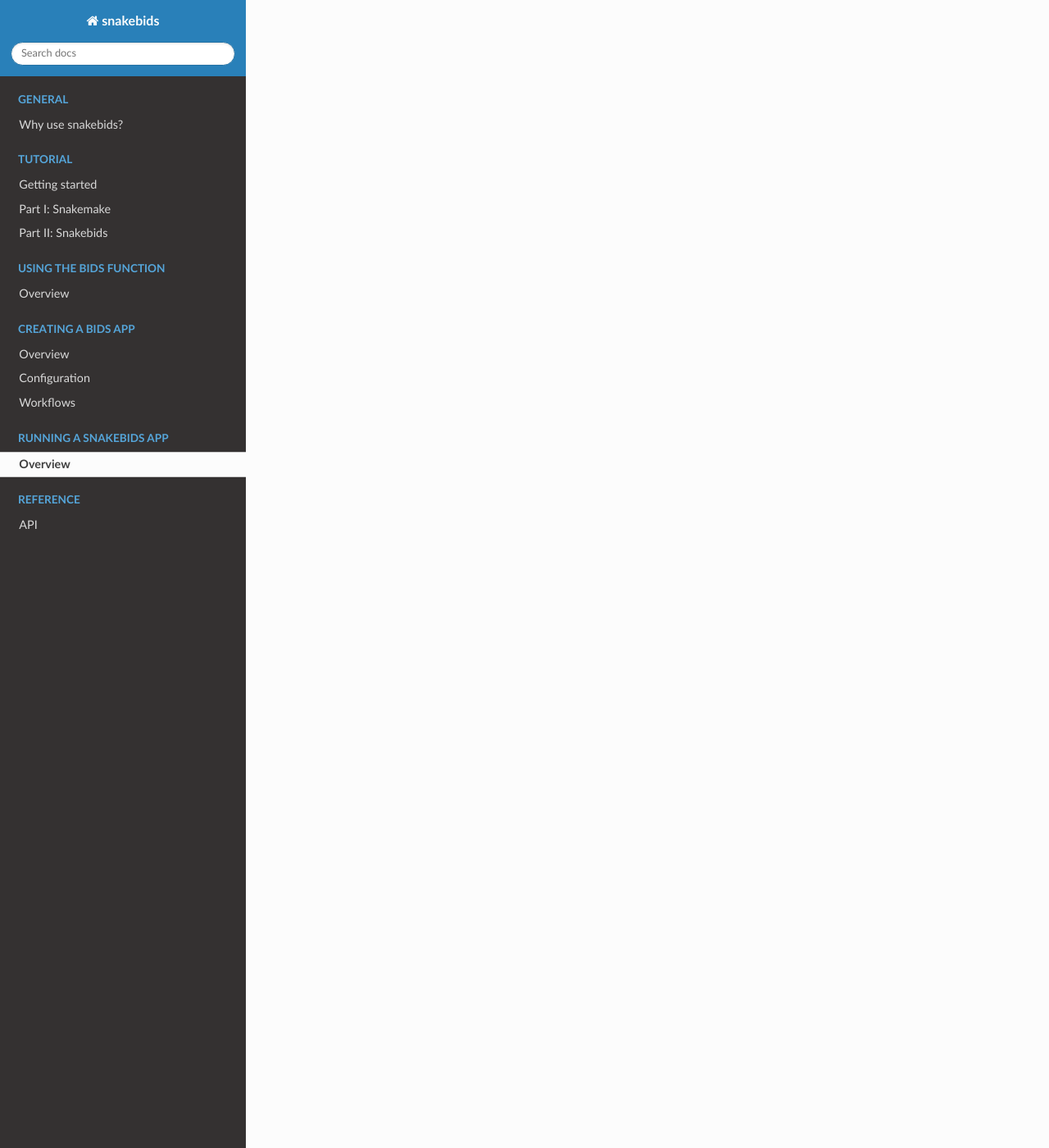
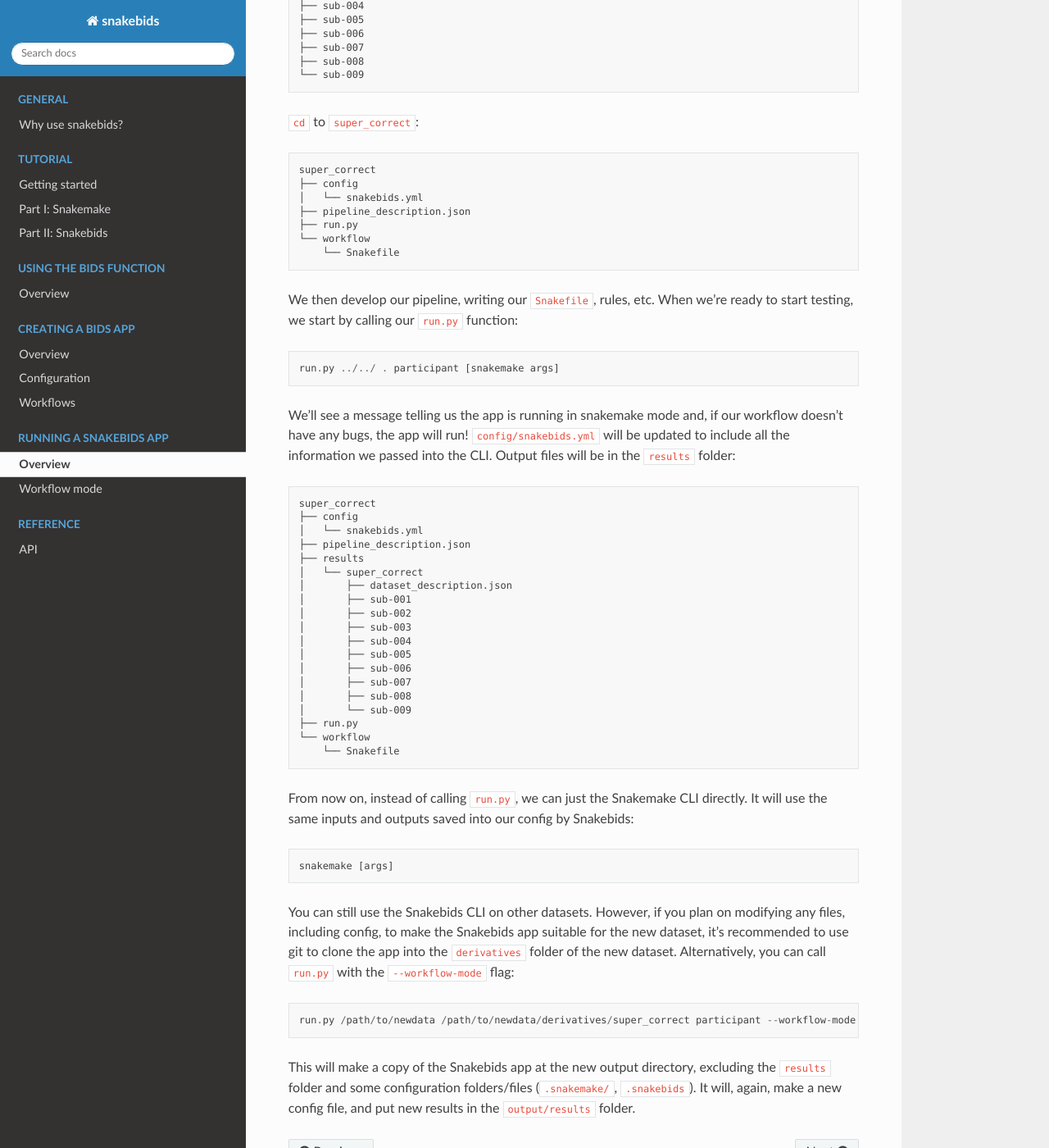
Before and after one commit to khanlab/snakebids, a Sphinx documentation site: the page built from docs/running_snakebids/overview.rst, in a window 1280 px wide and 1400 px high, scrolled down 1636 px. Shown: the whole window at 82% size. Built offline with Sphinx 7.4.7 and the Read the Docs theme 2.0.0, drawn with Linux system fonts in a browser that asks for light colours; some of the changed text lies outside the part shown.

Commit message:
Update documentation for output modes
Explains use of modes via a worked example. Endorses using the parent
app itself as the output dir, rather than spinning off child apps.

```diff
--- a/docs/running_snakebids/overview.rst
+++ b/docs/running_snakebids/overview.rst
@@ -11,3 +11,96 @@
 
 1. Inputs are copied into a working subdirectory of the output directory before any processing that requires a Singularity container is performed, or:
 2. The ``SINGULARITY_BINDPATH`` environment variable binds the location of the input dataset.
+
+Workflow mode
+=============
+
+Snakebids apps use a BIDS app CLI, giving great flexibility when switching datasets. However, when developing a Snakebids app or when running the app repeatedly on the same dataset, it can be more convenient to directly call the Snakemake CLI. Snakebids facilitates this using workflow mode.
+
+Workflow mode activates when the Snakebids app itself is used as the output folder. Snakebids will save your config file in the config folder and put any outputs in the results folder. After the first Snakebids call, the Snakemake CLI can be called directly using the generated config file.
+
+As an example, suppose we have a BIDS formatted dataset::
+
+    dataset
+    ├── code
+    ├── dataset_description.json
+    ├── derivatives
+    ├── sub-001
+    ├── sub-002
+    ├── sub-003
+    ├── sub-004
+    ├── sub-005
+    ├── sub-006
+    ├── sub-007
+    ├── sub-008
+    └── sub-009
+
+We'd like to develop a new processing pipeline called SuperCorrect. We'll start by making a new directory in ``derivatives`` using the Snakemake CookieCutter template::
+
+    dataset
+    ├── code
+    ├── dataset_description.json
+    ├── derivatives
+    │   └── super_correct
+    │       ├── config
+    │       │   └── snakebids.yml
+    │       ├── pipeline_description.json
+    │       ├── run.py
+    │       └── workflow
+    │           └── Snakefile
+    ├── sub-001
+    ├── sub-002
+    ├── sub-003
+    ├── sub-004
+    ├── sub-005
+    ├── sub-006
+    ├── sub-007
+    ├── sub-008
+    └── sub-009
+
+``cd`` to ``super_correct``::
+
+    super_correct
+    ├── config
+    │   └── snakebids.yml
+    ├── pipeline_description.json
+    ├── run.py
+    └── workflow
+        └── Snakefile
+
+We then develop our pipeline, writing our ``Snakefile``, rules, etc. When we're ready to start testing, we start by calling our ``run.py`` function::
+
+    run.py ../../ . participant [snakemake args]
+
+We'll see a message telling us the app is running in snakemake mode and, if our workflow doesn't have any bugs, the app will run! ``config/snakebids.yml`` will be updated to include all the information we passed into the CLI. Output files will be in the ``results`` folder::
+
+    super_correct
+    ├── config
+    │   └── snakebids.yml
+    ├── pipeline_description.json
+    ├── results
+    │   └── super_correct
+    │       ├── dataset_description.json
+    │       ├── sub-001
+    │       ├── sub-002
+    │       ├── sub-003
+    │       ├── sub-004
+    │       ├── sub-005
+    │       ├── sub-006
+    │       ├── sub-007
+    │       ├── sub-008
+    │       └── sub-009
+    ├── run.py
+    └── workflow
+        └── Snakefile
+
+
+From now on, instead of calling ``run.py``, we can just the Snakemake CLI directly. It will use the same inputs and outputs saved into our config by Snakebids::
+
+    snakemake [args]
+
+You can still use the Snakebids CLI on other datasets. However, if you plan on modifying any files, including config, to make the Snakebids app suitable for the new dataset, it's recommended to use git to clone the app into the ``derivatives`` folder of the new dataset. Alternatively, you can call ``run.py`` with the ``--workflow-mode`` flag::
+
+    run.py /path/to/newdata /path/to/newdata/derivatives/super_correct participant --workflow-mode [snakemake args]
+
+This will make a copy of the Snakebids app at the new output directory, excluding the ``results`` folder and some configuration folders/files (``.snakemake/``, ``.snakebids``). It will, again, make a new config file, and put new results in the ``output/results`` folder.
```
